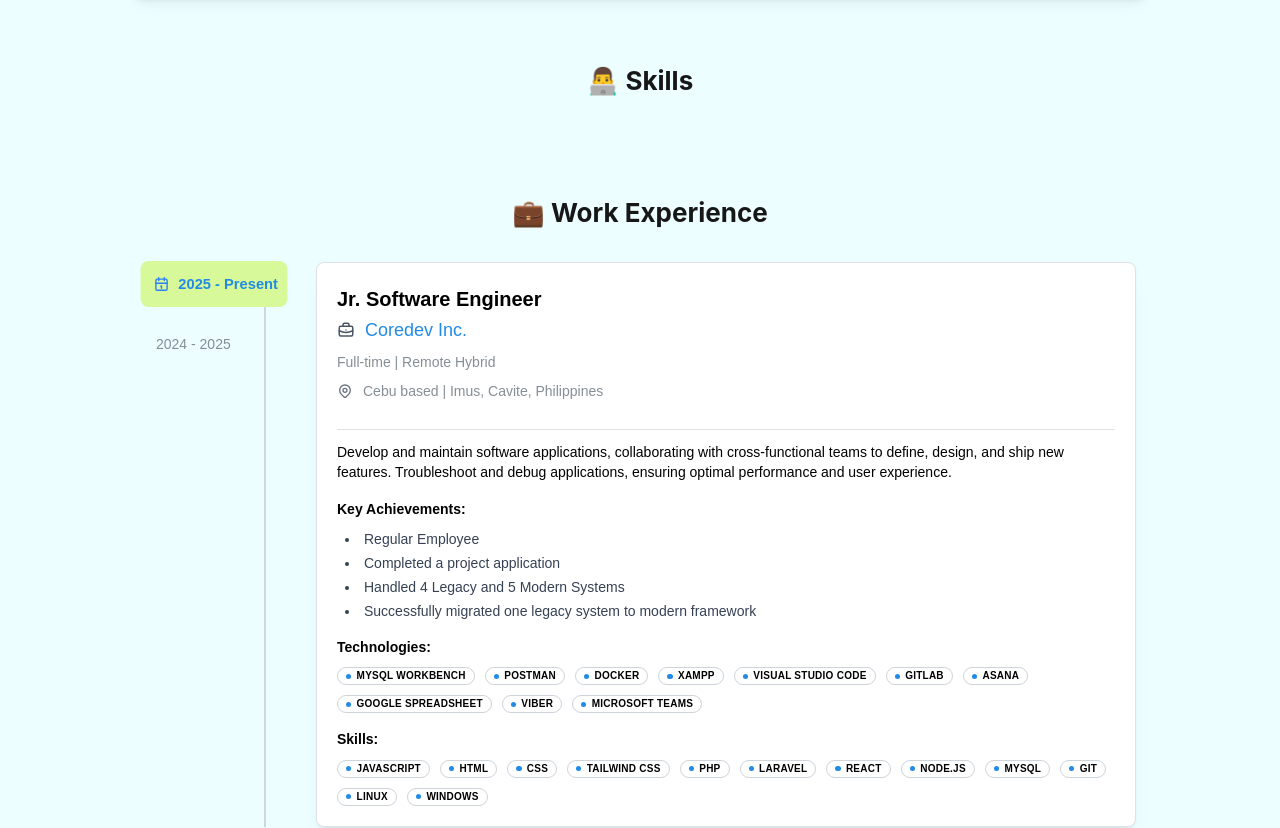
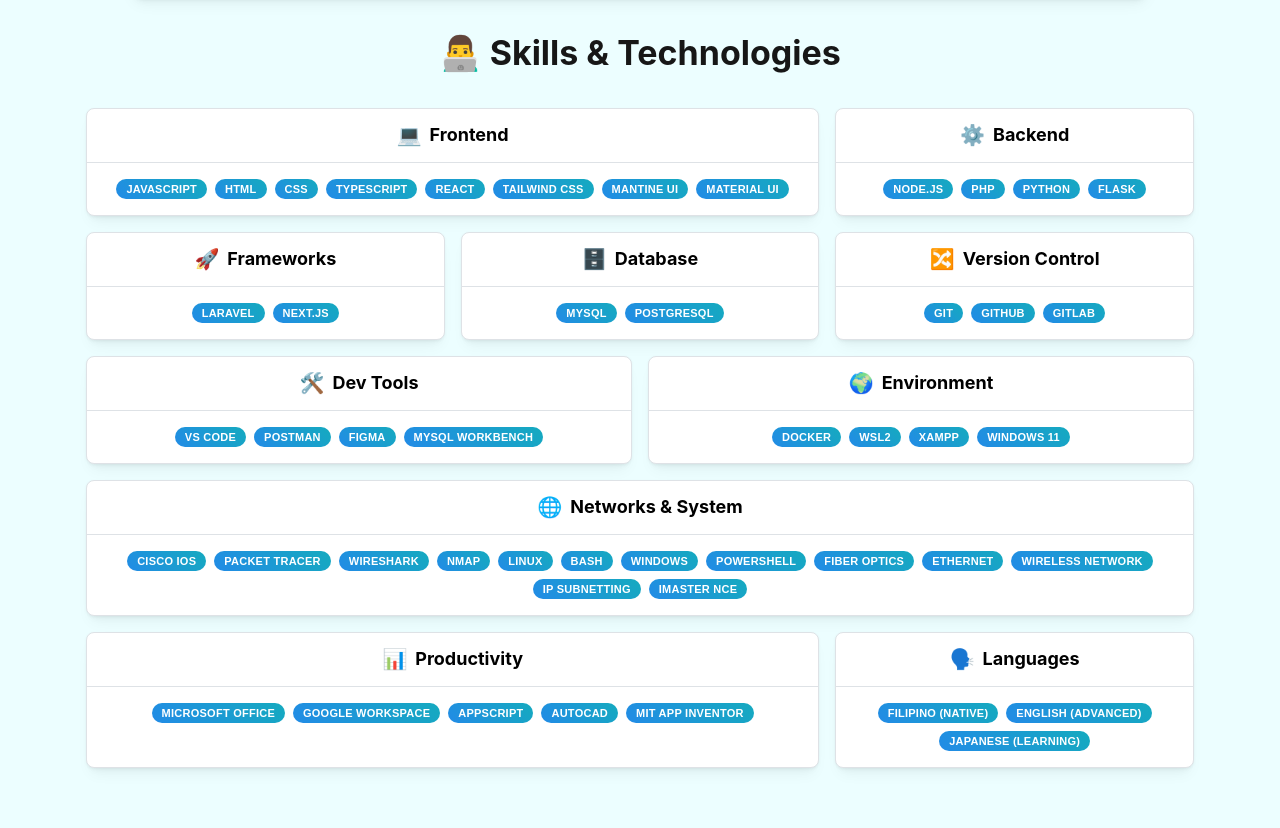
Before and after one commit to jldelakwaa/portfolio, a Next.js app: page /about in a window 1280 px wide. Shown: the part 739-1567 px from the top of the page. Built offline with nearby package versions, Linux system fonts and the light colour scheme.

Commit message:
add section for skills

```diff
--- a/src/app/ui/about/skills.tsx
+++ b/src/app/ui/about/skills.tsx
@@ -1,10 +1,18 @@
-import { Title } from "@mantine/core";
-import TupImage from '@/app/images/school/tup.png';
+import { Title, Container, Grid, Card, Badge, Text } from '@mantine/core';
 
-const SkillSets = [
+// TypeScript interface for better type safety
+interface Skill {
+    type: string;
+    icon: string;
+    color: string;
+    Skills: string[];
+}
+
+const SkillSets: Skill[] = [
     {
-        id: 1,
         type: 'Frontend',
+        icon: '💻',
+        color: 'blue',
         Skills:
             [
                 'JavaScript',
@@ -18,8 +26,9 @@
             ],
     },
     {
-        id: 2,
         type: 'Backend',
+        icon: '⚙️',
+        color: 'green',
         Skills:
             [
                 'Node.js',
@@ -29,8 +38,9 @@
             ],
     },
     {
-        id: 3,
         type: 'Database',
+        icon: '🗄️',
+        color: 'orange',
         Skills:
             [
                 'MySQL',
@@ -38,8 +48,9 @@
             ],
     },
     {
-        id: 4,
-        type: 'Full-Stack Frameworks',
+        type: 'Frameworks',
+        icon: '🚀',
+        color: 'violet',
         Skills:
             [
                 'Laravel',
@@ -47,23 +58,44 @@
             ],
     },
     {
-        id: 5,
-        type: 'Version Control & Tools',
+        type: 'Environment',
+        icon: '🌍',
+        color: 'cyan',
         Skills:
             [
                 'Docker',
                 'WSL2',
                 'XAMPP',
+                'Windows 11',
+            ],
+    },
+    {
+        type: 'Version Control',
+        icon: '🔀',
+        color: 'indigo',
+        Skills:
+            [
                 'Git',
                 'GitHub',
                 'GitLab',
-                'VS Code',
-                'Postman',
             ],
     },
     {
-        id: 6,
+        type: 'Dev Tools',
+        icon: '🛠️',
+        color: 'gray',
+        Skills:
+            [
+                'VS Code',
+                'Postman',
+                'Figma',
+                'MySQL Workbench',
+            ],
+    },
+    {
         type: 'Networks & System',
+        icon: '🌐',
+        color: 'teal',
         Skills:
             [
                 'Cisco IOS',
@@ -78,26 +110,26 @@
                 'Ethernet',
                 'Wireless Network',
                 'IP Subnetting',
-                'iMaster Network Cloud Engine',
+                'iMaster NCE',
             ],
     },
     {
-        id: 7,
-        type: 'Other',
+        type: 'Productivity',
+        icon: '📊',
+        color: 'grape',
         Skills:
             [
-                'Word',
-                'Excel',
-                'PowerPoint',
-                'Google Spreadsheet',
+                'Microsoft Office',
+                'Google Workspace',
                 'Appscript',
                 'Autocad',
                 'MIT App Inventor',
             ],
     },
     {
-        id: 8,
         type: 'Languages',
+        icon: '🗣️',
+        color: 'pink',
         Skills:
             [
                 'Filipino (Native)',
@@ -105,13 +137,90 @@
                 'Japanese (Learning)',
             ],
     },
+];
 
-];
+// SkillCard component with hover effects and icons
+function SkillCard({ skillType }: { skillType: string }) {
+    const skill = SkillSets.find(s => s.type === skillType);
+
+    if (!skill) return null;
+
+    return (
+        <Card
+            shadow="sm"
+            padding="lg"
+            radius="md"
+            withBorder
+            className="h-full transition-all duration-300 hover:shadow-xl hover:scale-[1.02] cursor-default"
+        >
+            <Card.Section withBorder inheritPadding py="xs">
+                <div className="flex items-center justify-center gap-2">
+                    <Text size="xl">{skill.icon}</Text>
+                    <Title order={4} className="text-center">{skill.type}</Title>
+                </div>
+            </Card.Section>
+            <Card.Section inheritPadding py="md">
+                <div className="flex flex-wrap gap-2 justify-center">
+                    {skill.Skills.map((skillName, index) => (
+                        <Badge
+                            key={index}
+                            variant="gradient"
+                            size="md"
+                            className="transition-all duration-200 hover:scale-110"
+                        >
+                            {skillName}
+                        </Badge>
+                    ))}
+                </div>
+            </Card.Section>
+        </Card>
+    );
+}
+
 export default function Skills() {
     return (
-        <div className="px-4 py-8 max-w-5xl mx-auto">
-            <Title order={2} mb="xl" className="text-center">👨‍💻 Skills</Title>
+        <div className="w-full mb-20">
+            <Title order={1} mb="xl" className="text-center">👨‍💻 Skills & Technologies</Title>
+            <Container my="xl" size="lg">
+                <Grid gutter="md">
+                    {/* Row 1 - Frontend & Backend */}
+                    <Grid.Col span={{ base: 12, xs: 8 }}>
+                        <SkillCard skillType='Frontend' />
+                    </Grid.Col>
+                    <Grid.Col span={{ base: 12, xs: 4 }}>
+                        <SkillCard skillType='Backend' />
+                    </Grid.Col>
 
+                    {/* Row 2 - Frameworks, Database, Dev Tools */}
+                    <Grid.Col span={{ base: 12, xs: 4 }}>
+                        <SkillCard skillType='Frameworks' />
+                    </Grid.Col>
+                    <Grid.Col span={{ base: 12, xs: 4 }}>
+                        <SkillCard skillType='Database' />
+                    </Grid.Col>
+                    <Grid.Col span={{ base: 12, xs: 4 }}>
+                        <SkillCard skillType='Version Control' />
+                    </Grid.Col>
+
+                    <Grid.Col span={{ base: 12, xs: 6 }}>
+                        <SkillCard skillType='Dev Tools' />
+                    </Grid.Col>
+                    <Grid.Col span={{ base: 12, xs: 6 }}>
+                        <SkillCard skillType='Environment' />
+                    </Grid.Col>
+
+                    <Grid.Col span={{ base: 12, xs: 12 }}>
+                        <SkillCard skillType='Networks & System' />
+                    </Grid.Col>
+
+                    <Grid.Col span={{ base: 12, xs: 8 }}>
+                        <SkillCard skillType='Productivity' />
+                    </Grid.Col>
+                    <Grid.Col span={{ base: 12, xs: 4 }}>
+                        <SkillCard skillType='Languages' />
+                    </Grid.Col>
+                </Grid>
+            </Container>
         </div>
     );
 }
```
